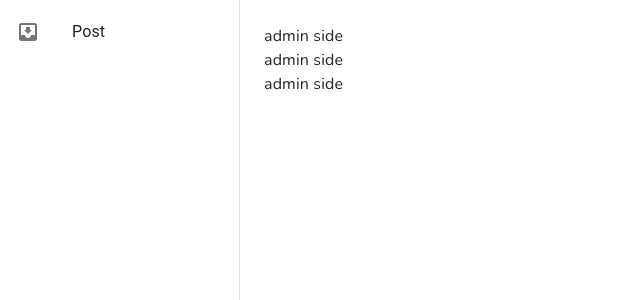
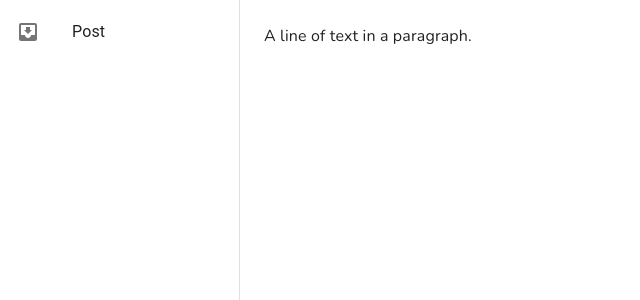
Before and after one commit to hungamtp/hunnid_blog_ui, a Next.js app: page /admin in a window 1280 px wide. Shown: the top 300 px of the page, without its empty margins (0-640 px from the left). Built offline with nearby package versions, Linux system fonts and the light colour scheme.

Commit message:
add slate in admin pannel

```diff
--- /dev/null
+++ b/components/common/code-component.js
@@ -0,0 +1,9 @@
+// Define a React component renderer for our code blocks.
+const CodeElement = props => {
+  return (
+    <pre {...props.attributes}>
+      <code>{props.children}</code>
+    </pre>
+  );
+};
+export default CodeElement;
--- /dev/null
+++ b/components/common/default-element.js
@@ -0,0 +1,5 @@
+const DefaultElement = props => {
+  return <p {...props.attributes}>{props.children}</p>;
+};
+
+export default DefaultElement;
--- a/package.json
+++ b/package.json
@@ -18,8 +18,10 @@
     "next": "13.1.6",
     "qs": "^6.11.0",
     "react": "18.2.0",
-    "react-dom": "18.2.0",
-    "react-query": "^3.39.3"
+    "react-dom": "^18.2.0",
+    "react-query": "^3.39.3",
+    "slate": "^0.91.4",
+    "slate-react": "^0.91.11"
   },
   "devDependencies": {
     "autoprefixer": "^10.4.13",
--- a/src/pages/admin.js
+++ b/src/pages/admin.js
@@ -1,11 +1,49 @@
 import AdminLayout from 'components/layouts/admin';
-
+import { createEditor } from 'slate';
+import { useState } from 'react';
+import CodeElement from 'components/common/code-component';
+import DefaultElement from 'components/common/default-element';
+import { useCallback } from 'react';
+import { Slate, Editable, withReact } from 'slate-react';
+import { Transforms } from 'slate';
+import { Editor } from 'slate';
 const Admin = () => {
+  const initialValue = [
+    {
+      type: 'paragraph',
+      children: [{ text: 'A line of text in a paragraph.' }],
+    },
+  ];
+  // Define a rendering function based on the element passed to `props`. We use
+  // `useCallback` here to memoize the function for subsequent renders.
+  const renderElement = useCallback(props => {
+    switch (props.element.type) {
+      case 'code':
+        return <CodeElement {...props} />;
+      default:
+        return <DefaultElement {...props} />;
+    }
+  }, []);
+  const [editor] = useState(() => withReact(createEditor()));
   return (
     <>
-      <div>admin side</div>
-      <div>admin side</div>
-      <div>admin side</div>
+      <Slate editor={editor} value={initialValue}>
+        <Editable
+          renderElement={renderElement}
+          onKeyDown={event => {
+            if (event.key === '`' && event.ctrlKey) {
+              // Determine whether any of the currently selected blocks are code blocks.
+              const [match] = Editor.nodes(editor, {
+                match: n => n.type === 'code',
+              });
+              console.log(event.key);
+              // Toggle the block type depending on whether there's already a match.
+              Transforms.setNodes(editor, { type: match ? 'paragraph' : 'code' }, { match: n => Editor.isBlock(editor, n) });
+              event.preventDefault();
+            }
+          }}
+        />
+      </Slate>
     </>
   );
 };
```
Also changed, not shown: 1 other file (tests, documents, lock files or other folders).
